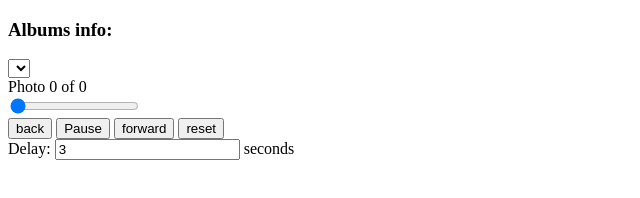
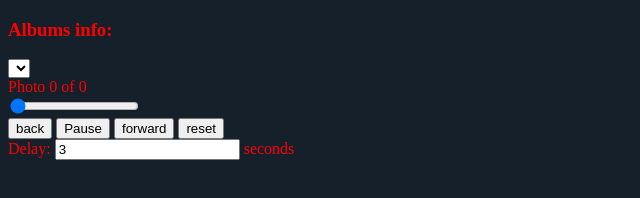
Before and after one commit to mpmckenna8/pi_gps_camera, a website: page photo_viewer/public/index.html in a window 1280 px wide. Shown: the whole page, without its empty margins (0-640 px from the left). Drawn offline with Linux system fonts and the light colour scheme; no server answers.

Commit message:
added some body styling to give a dark background and lighter text

```diff
--- a/photo_viewer/public/stylesheet.css
+++ b/photo_viewer/public/stylesheet.css
@@ -1,3 +1,9 @@
+
+
+body {
+  background-color: rgb(21, 32, 43);
+  color: red;
+}
 
 #picele {
   float: right;
@@ -17,6 +23,8 @@
   }
 
 
+
+
 .pic_diver {
   margin: 10px;
 }
```
